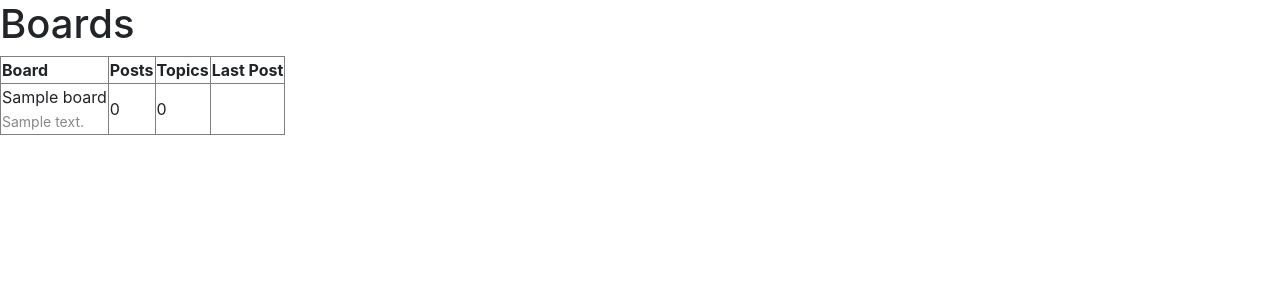
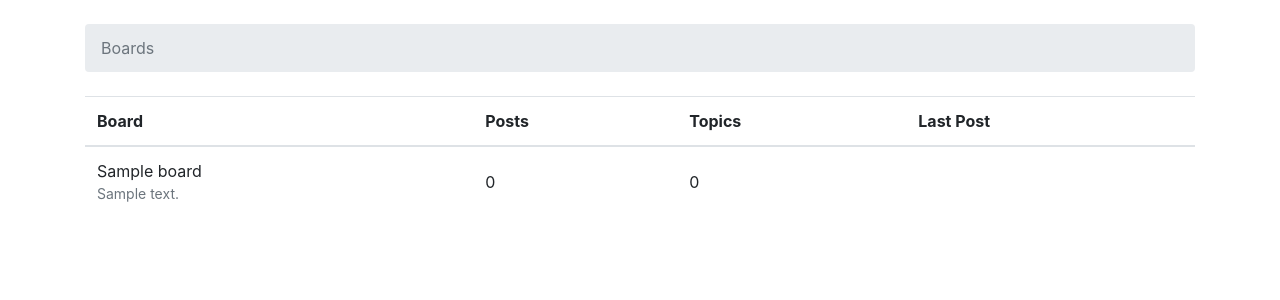
Before and after one commit to anthonygraca/discussion_board_django, a Django app: template templates/home.html in a window 1280 px wide. Shown: the top 300 px of the page. Run offline with Django 3.2, Linux system fonts and the light colour scheme; the template is opened without the code that fills it: most values are stand-ins (such as "Sample title", 1, 10 or a date in 2020); some libraries are stand-ins or nearby versions.

Commit message:
edited home page to take advantage of bootstrap css

```diff
--- a/templates/home.html
+++ b/templates/home.html
@@ -6,10 +6,12 @@
     <link rel="stylesheet" href="{% static 'css/bootstrap.min.css' %}">
   </head>
   <body>
-    <h1>Boards</h1>
-
-    <table border="1">
-      <thead>
+    <div class="container">
+      <ol class="breadcrumb my-4">
+        <li class="breadcrumb-item active">Boards</li>
+      </ol>
+      <table class="table">
+        <thead class="thead-inverse">
           <tr>
             <th>Board</th>
             <th>Posts</th>
@@ -22,14 +24,15 @@
             <tr>
               <td>
                 {{ board.name }} <br>
-              <small style="color: #888">{{ board.description}}</small>
+                <small class="text-muted d-block">{{ board.description }}</small>
               </td>
-            <td>0</td>
-            <td>0</td>
+              <td class="align-middle">0</td>
+              <td class="align-middle">0</td>
               <td></td>
             </tr>
           {% endfor %}
         </tbody>
       </table>
+    </div>
   </body>
 </html>
```
Lines whose indentation alone changed are shown as unchanged.
